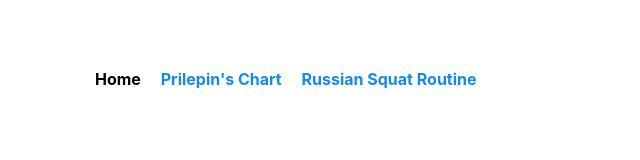
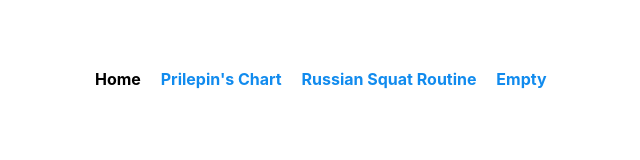
Before and after one commit to PUMICESTONE376/PUMICESTONE376.github.io, a plain HTML site: page index.html in a window 1280 px wide. Shown: the full height of the page, 13-653 px from the left. Drawn offline with Linux system fonts and the light colour scheme.

Commit message:
Adding a future link

```diff
--- a/index.html
+++ b/index.html
@@ -11,7 +11,7 @@
                 <li>Home</li>
                 <li><a href="https://pumicestone376.github.io/Prilepin.html">Prilepin's Chart</a></li>
                 <li><a href="https://pumicestone376.github.io/RussianSquatRoutine.html">Russian Squat Routine</a></li>
-
+                <li><a href="">Empty</a></li>
             </ul>
         </nav>
     </header>
```
